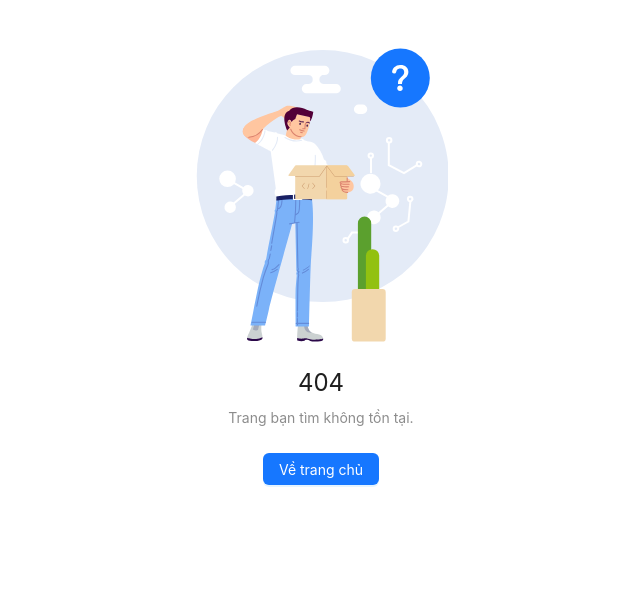
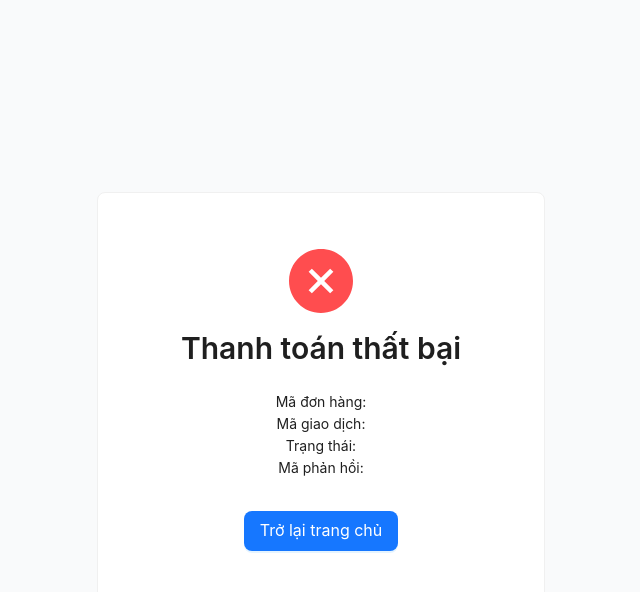
Before and after one commit to EXE-MeanG/EXE-MeanG-UI, a Next.js app: page /order/cancel in a window 1280 px wide. Before the commit this address had no page. Shown: the top 592 px of the page, without its empty margins (319-959 px from the left). Built offline with nearby package versions, Linux system fonts and the light colour scheme.

Commit message:
add order page status

```diff
--- /dev/null
+++ b/src/app/order/cancel/page.tsx
@@ -0,0 +1,58 @@
+'use client';
+
+import { useSearchParams } from 'next/navigation';
+import { useEffect, useState } from 'react';
+import { Card, Typography, Button } from 'antd';
+import { CloseCircleFilled } from '@ant-design/icons';
+import Link from 'next/link';
+
+const { Title, Text } = Typography;
+
+export default function OrderCancel() {
+  const searchParams = useSearchParams();
+  const [orderDetails, setOrderDetails] = useState({
+    code: '',
+    id: '',
+    status: '',
+    orderCode: ''
+  });
+
+  useEffect(() => {
+    const code = searchParams.get('code');
+    const id = searchParams.get('id');
+    const status = searchParams.get('status');
+    const orderCode = searchParams.get('orderCode');
+
+    setOrderDetails({
+      code: code || '',
+      id: id || '',
+      status: status || '',
+      orderCode: orderCode || ''
+    });
+  }, [searchParams]);
+
+  return (
+    <div className="min-h-screen flex items-center justify-center bg-gray-50">
+      <Card className="w-full max-w-md p-8 text-center">
+        <CloseCircleFilled style={{ fontSize: '64px', color: '#ff4d4f' }} />
+        <Title level={2} className="mt-4">Thanh toán thất bại</Title>
+        <div className="mt-6 space-y-2">
+          <Text>Mã đơn hàng: {orderDetails.orderCode}</Text>
+          <br />
+          <Text>Mã giao dịch: {orderDetails.id}</Text>
+          <br />
+          <Text>Trạng thái: {orderDetails.status}</Text>
+          <br />
+          <Text>Mã phản hồi: {orderDetails.code}</Text>
+        </div>
+        <div className="mt-8 space-x-4">
+          <Link href="/">
+            <Button type="primary" size="large">
+              Trở lại trang chủ
+            </Button>
+          </Link>
+        </div>
+      </Card>
+    </div>
+  );
+}
--- /dev/null
+++ b/src/app/order/success/page.tsx
@@ -0,0 +1,58 @@
+'use client';
+
+import { useSearchParams } from 'next/navigation';
+import { useEffect, useState } from 'react';
+import { Card, Typography, Button } from 'antd';
+import { CheckCircleFilled } from '@ant-design/icons';
+import Link from 'next/link';
+
+const { Title, Text } = Typography;
+
+export default function OrderSuccess() {
+  const searchParams = useSearchParams();
+  const [orderDetails, setOrderDetails] = useState({
+    code: '',
+    id: '',
+    status: '',
+    orderCode: ''
+  });
+
+  useEffect(() => {
+    const code = searchParams.get('code');
+    const id = searchParams.get('id');
+    const status = searchParams.get('status');
+    const orderCode = searchParams.get('orderCode');
+
+    setOrderDetails({
+      code: code || '',
+      id: id || '',
+      status: status || '',
+      orderCode: orderCode || ''
+    });
+  }, [searchParams]);
+
+  return (
+    <div className="min-h-screen flex items-center justify-center bg-gray-50">
+      <Card className="w-full max-w-md p-8 text-center">
+        <CheckCircleFilled style={{ fontSize: '64px', color: '#52c41a' }} />
+        <Title level={2} className="mt-4">Thanh toán thành công!</Title>
+        <div className="mt-6 space-y-2">
+          <Text>Mã đơn hàng: {orderDetails.orderCode}</Text>
+          <br />
+          <Text>Mã giao dịch: {orderDetails.id}</Text>
+          <br />
+          <Text>Trạng thái: {orderDetails.status}</Text>
+          <br />
+          <Text>Mã phản hồi: {orderDetails.code}</Text>
+        </div>
+        <div className="mt-8">
+          <Link href="/">
+            <Button type="primary" size="large">
+              Trở lại trang chủ
+            </Button>
+          </Link>
+        </div>
+      </Card>
+    </div>
+  );
+}
```
